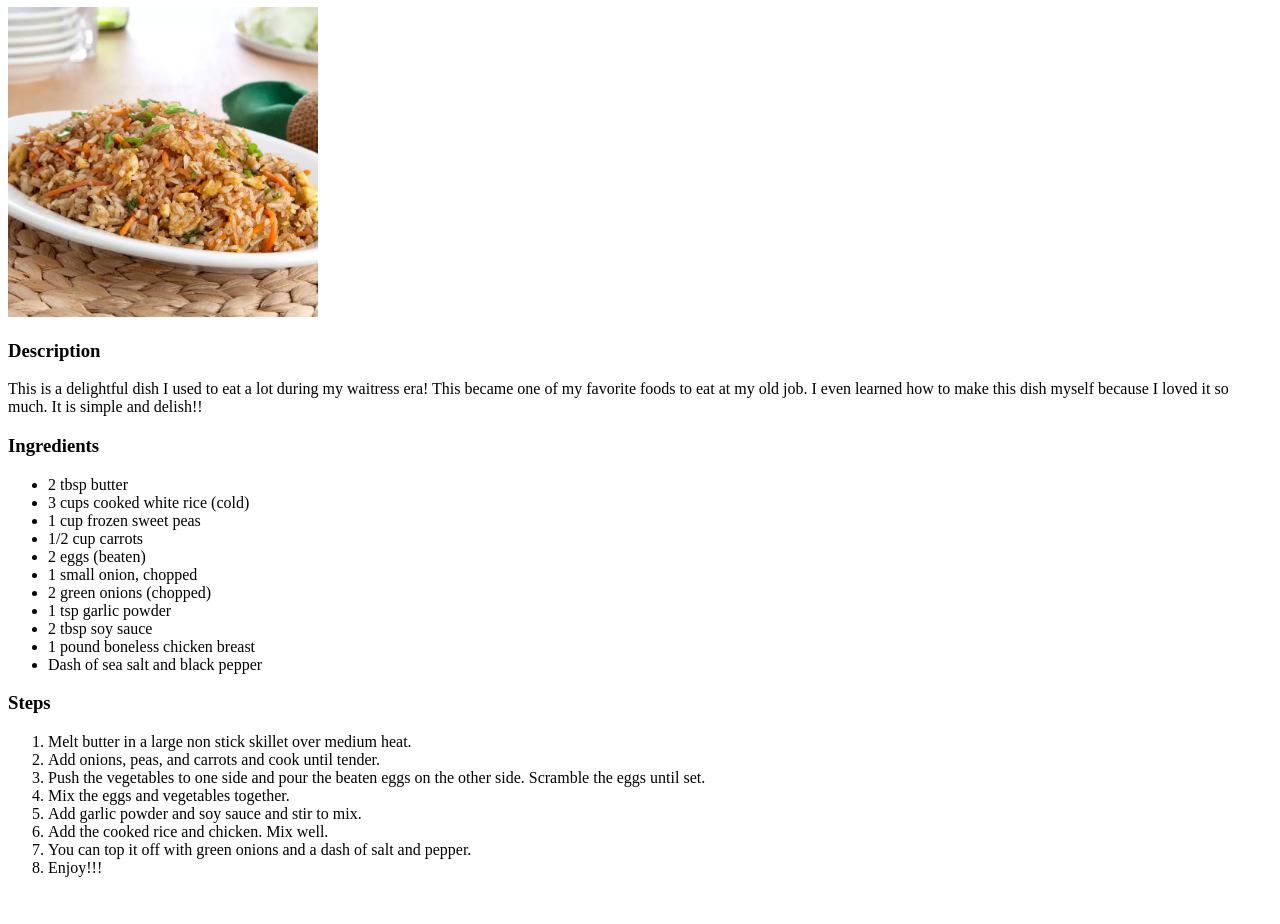
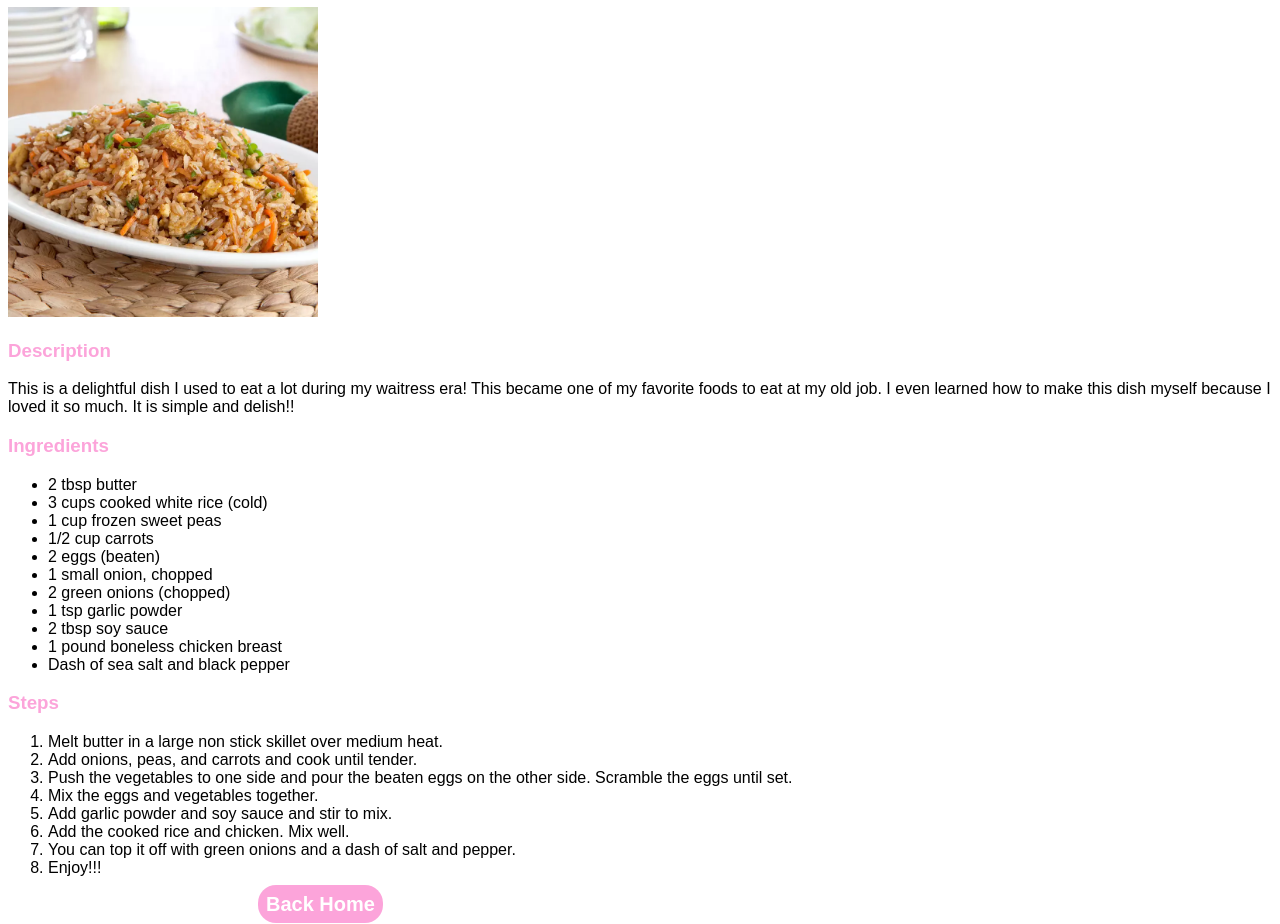
Before and after one commit to rachelsiw/odin-recipes, a plain HTML site: page recipes/chicken-fried-rice.html in a window 1280 px wide. Shown: the part 73-997 px from the top of the page. Before the commit the page ends 966 px from the top, so only its background shows below. Drawn offline with Linux system fonts and the light colour scheme.

Commit message:
Add the Css to the webpage
Change the font and color for all files, and added a return home button

```diff
--- a/recipes/chicken-fried-rice.html
+++ b/recipes/chicken-fried-rice.html
@@ -3,17 +3,18 @@
 <head>
     <meta charset="UTF-8">
     <meta name="viewport" content="width=device-width, initial-scale=1.0">
-    <title>Document</title>
+    <title>Recipes</title>
+    <link rel="stylesheet" href="../style.css">
 </head>
 <body>
-    <h1>Chicken Fried Rice</h1>
+    <h1 class="title">Chicken Fried Rice</h1>
     <img src="../images/75581339.webp" alt="Chicken Fried Rice Image" height="310" width="310">
-    <h3> Description</h3>
+    <h3 class="sub-heading"> Description</h3>
     <p> This is a delightful dish I used to eat a lot during my waitress era!
         This became one of my favorite foods to eat at my old job. I even learned
         how to make this dish myself because I loved it so much. It is simple and delish!!
     </p>
-    <h3> Ingredients </h3>
+    <h3 class="sub-heading"> Ingredients </h3>
     <ul>
         <li> 2 tbsp butter </li>
         <li> 3 cups cooked white rice (cold) </li>
@@ -28,7 +29,7 @@
         <li> Dash of sea salt and black pepper  </li>
 
     </ul>
-    <h3> Steps </h3>
+    <h3 class="sub-heading"> Steps  </h3>
     <ol>
         <li> Melt butter in a large non stick skillet over medium heat. </li>
         <li> Add onions, peas, and carrots and cook until tender. </li>
@@ -39,5 +40,8 @@
         <li> You can top it off with green onions and a dash of salt and pepper. </li>
         <li> Enjoy!!! </li>
     </ol>
+
+
+    <a class="fake-button" href="../index.html"> Back Home </a>
 </body>
 </html>
--- /dev/null
+++ b/style.css
@@ -0,0 +1,19 @@
+*{
+    font-family: sans-serif;
+}
+.title,
+.sub-heading {
+    color: #fca4da;
+}
+
+.fake-button {
+    background-color: #fca4da;
+    color: white;
+    padding: 8px 8px;
+    font-size: 20px;
+    font-weight: bold;
+    text-decoration: none;
+    border-radius: 18px;
+    margin-top: 0;
+    margin-left: 250px;
+  }
```
Also changed, not shown: index.html (+3 -2 lines), recipes/pad-thai.html (+7 -5 lines), recipes/red-curry.html (+7 -5 lines), 1 other file.
